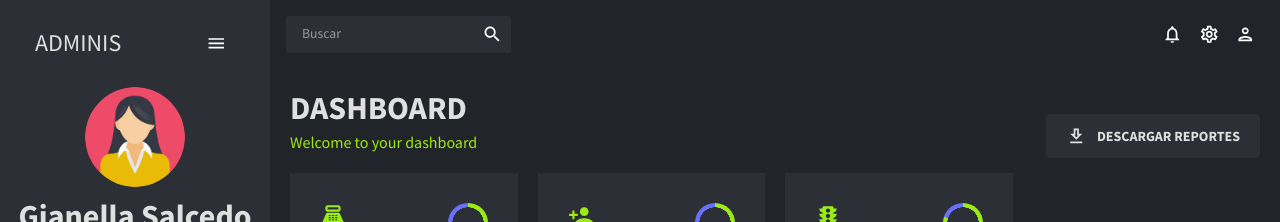
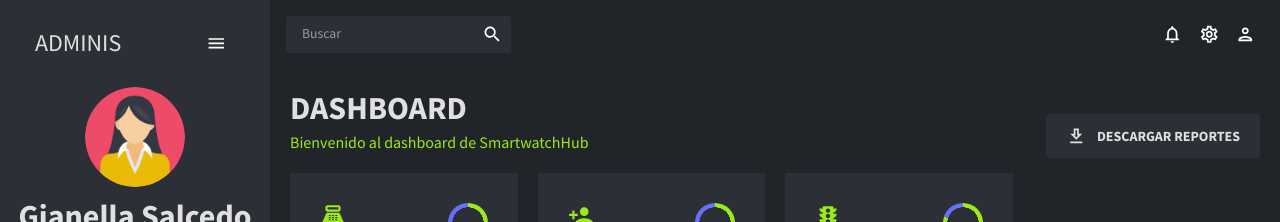
Before and after one commit to Debetome/smartwatchhub-intranet, a Next.js app: page /dashboard in a window 1280 px wide. Shown: the top 222 px of the page. Built offline with nearby package versions, Linux system fonts and the light colour scheme.

Commit message:
Changing dashboard subtitle

```diff
--- a/src/app/dashboard/page.tsx
+++ b/src/app/dashboard/page.tsx
@@ -28,7 +28,7 @@ const Dashboard = () => {
     <Box m="20px" mb="-2px">
       {/* HEADER */}
       <Box display="flex" justifyContent="space-between" alignItems="center">
-        <Header title="DASHBOARD" subtitle="Welcome to your dashboard" />
+        <Header title="DASHBOARD" subtitle="Bienvenido al dashboard de SmartwatchHub" />
 
         <Box>
           <Button
```
